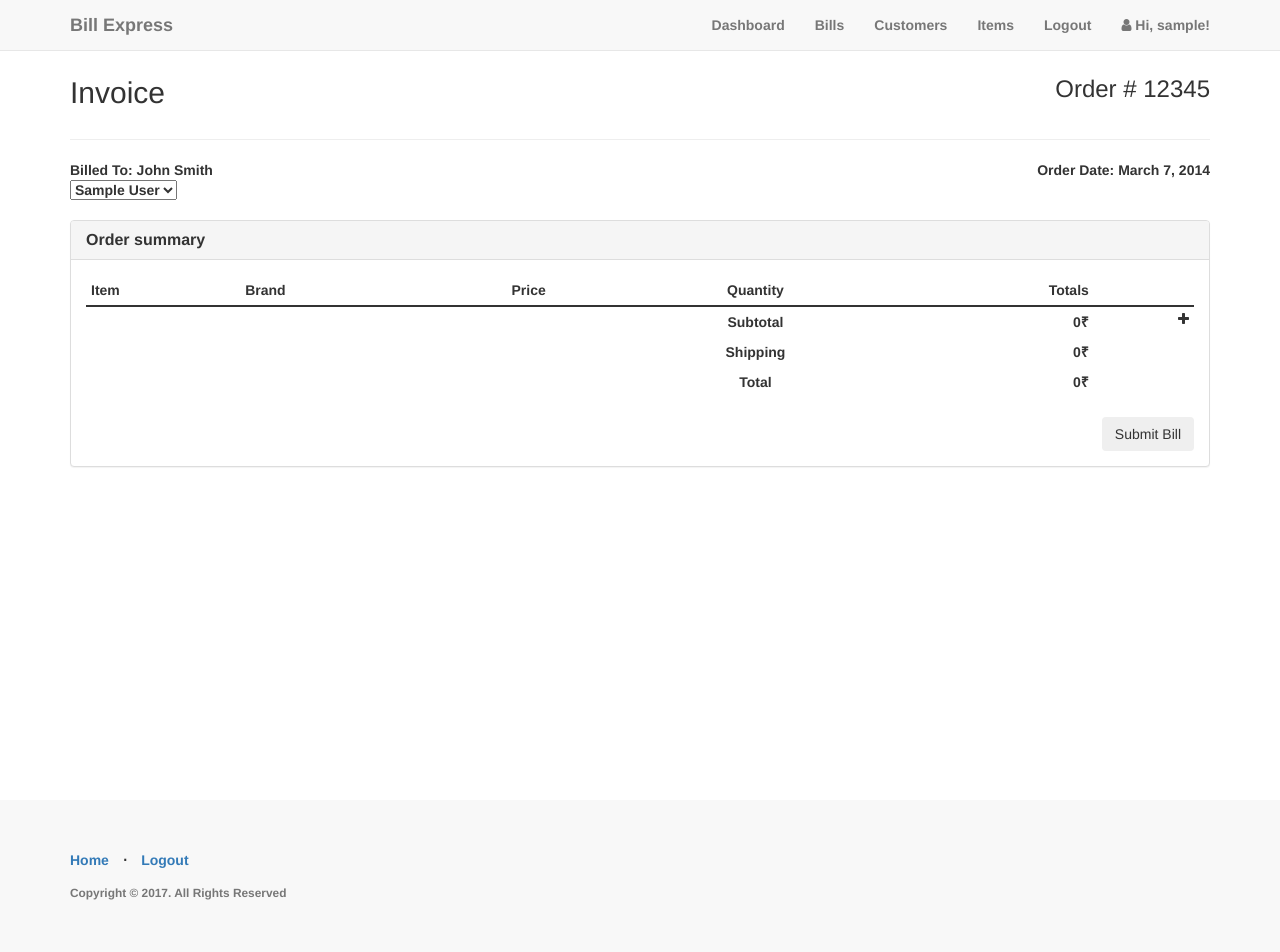
After one commit to renacimiento/bill-express, a Flask app: page /admin/bills/add in a window 1280 px wide. The commit adds this page. Run offline with Flask 2, Linux system fonts and the light colour scheme; a user stored in the database is signed in; tables that the repository leaves empty hold one stand-in row (values such as "Sample post"); parts of the project's set-up code (start-up, migrations or seed data) failed here and were passed over; some libraries are stand-ins or nearby versions.

Commit message:
Create/View Bill

```diff
--- a/app/admin/views.py
+++ b/app/admin/views.py
@@ -1,12 +1,12 @@
 # app/admin/views.py
 
-from flask import abort, flash, redirect, render_template, url_for
+from flask import abort, flash, redirect, render_template, url_for, request
 from flask_login import current_user, login_required
-
+import json
 from . import admin
 from forms import CustomerForm, ItemForm
 from .. import db
-from ..models import Customer, Item
+from ..models import Customer, Item, Bill, BillDetail
 
 def check_admin():
     """
@@ -243,3 +243,160 @@ def delete_item(id):
     return redirect(url_for('admin.list_items'))
 
     return render_template(title="Delete Item")
+
+
+
+@admin.route('/bills', methods=['GET', 'POST'])
+@login_required
+def list_bills():
+
+    check_admin()
+
+    bills = Bill.query.all()
+    return render_template('admin/bills/bills.html',
+                           bills=bills, title="Bills")
+
+
+@admin.route('/bills/add', methods=['GET', 'POST'])
+@login_required
+def add_bill():
+    """
+    Add a bill to the database
+    """
+    check_admin()
+    print ("HERE")
+    if request.data:
+        print("POST_REQUEST")
+        # data = request.data
+        data = request.json
+        # data = json.loads(request.data.decode(encoding='UTF-8'))
+        print data
+        bill = Bill(bil_number=1,customer_id=data["customer_id"],customer_name=data["customer_name"],
+            total_bill=data["total_bill"],status=data["payment_status"])
+        db.session.add(bill)
+        db.session.flush()
+        print "HERES THE GENERATED ID"
+        bill_id = bill.id
+        items = data["items"]
+        for i,item in enumerate(items):
+            print "HERES THE Item"
+            print item
+            item_id = item["item_id"]
+            item_price = item["item_price"]
+            quantity = item["quantity"]
+            total_price = item["total_price"]
+            billdetail = BillDetail(bill_id = bill_id,item_id=item_id,
+                item_price=item_price,quantity=quantity,total_price=total_price)
+            db.session.add(billdetail)
+        db.session.commit()
+        flash('You have successfully added a new bill.')
+        return redirect(url_for('admin.list_bills'))
+
+    add_bill = True
+    items = Item.query.all()
+    customers = Customer.query.all()
+
+
+    # if form.validate_on_submit():
+    #     bill = Bill(name=form.name.data,
+    #                             TIN=form.TIN.data,phone_number=form.phone_number.data,address=form.address.data)
+    #     try:
+    #         # add bill to the database
+    #         db.session.add(bill)
+    #         db.session.commit()
+    #         flash('You have successfully added a new bill.')
+    #     except Exception, e:
+    #         print str(e)
+    #         db.session.rollback()
+    #         # in case bill name already exists
+    #         flash('Error: bill name already exists.')
+    #         return render_template('admin/bills/bill.html', action="Add",
+    #                        add_bill=add_bill, form=form,
+    #                        bill=bill, title="Add Bill")
+
+    #     # redirect to bills page
+    #     return redirect(url_for('admin.list_bills'))
+
+    # load bill template
+    return render_template('admin/bills/bill.html', action="Add",
+                           add_bill=add_bill,items=items,customers=customers,title="Add Bill")
+
+
+@admin.route('/bills/edit/<int:id>', methods=['GET', 'POST'])
+@login_required
+def edit_bill(id):
+    """
+    Edit a bill
+    """
+    return
+    check_admin()
+
+    add_bill = False
+
+    bill = Bill.query.get_or_404(id)
+    form = BillForm(obj=bill)
+    if form.validate_on_submit():
+        bill.name = form.name.data
+        bill.TIN = form.TIN.data
+        bill.phone_number = form.phone_number.data
+        bill.address = form.address.data
+        db.session.commit()
+        flash('You have successfully edited the bill.')
+
+        # redirect to the bills page
+        return redirect(url_for('admin.list_bills'))
+    else:
+        print "VALIDATION FAILED"
+        return render_template('admin/bills/bill.html', action="Edit",
+                           add_bill=add_bill, form=form,
+                           bill=bill, title="Edit Bill")
+    form.name.data = bill.name
+    form.TIN.data = bill.TIN
+    form.phone_number.data = bill.phone_number
+    form.address.data = bill.address
+
+    return render_template('admin/bills/bill.html', action="Edit",
+                           add_bill=add_bill, form=form,
+                           bill=bill, title="Edit Bill")
+
+@admin.route('/bills/delete/<int:id>', methods=['GET','POST'])
+@login_required
+def delete_bill(id):
+    """
+    Delete a bill from the database
+    """
+    return
+    check_admin()
+
+    bill = Bill.query.get_or_404(id)
+    db.session.delete(bill)
+    db.session.commit()
+    flash('You have successfully deleted the bill.')
+
+    # redirect to the bills page
+    return redirect(url_for('admin.list_bills'))
+
+    return render_template(title="Delete Bill")
+
+@admin.route('/bills/<int:id>', methods=['GET'])
+@login_required
+def view_bill(id):
+    """
+    View a bill
+    """
+    check_admin()
+
+
+    bill = Bill.query.get_or_404(id)
+    print bill
+    billdetails = db.session.query(BillDetail,Item).filter(BillDetail.bill_id==id).join(Item).all()
+    print "=============="
+    print billdetails
+    # form = CustomerForm(obj=customer)
+    # form.name.data = customer.name
+    # form.TIN.data = customer.TIN
+    # form.phone_number.data = customer.phone_number
+    # form.address.data = customer.address
+
+    return render_template('admin/bills/view_bill.html', action="View",
+                           bill=bill,billdetails=billdetails, title="View Bill")
--- a/app/models.py
+++ b/app/models.py
@@ -98,7 +98,7 @@ class BillDetail(db.Model):
     total_price = db.Column(db.DECIMAL(10,2))
 
     def __repr__(self):
-        return '<Bill: {}>'.format(self.name)
+        return '<BillDetail: {}>'.format(self.bill_id)
 
 class Bill(db.Model):
 
@@ -113,7 +113,7 @@ class Bill(db.Model):
     customer_id = db.Column(db.Integer,db.ForeignKey('customers.id'))
     customer_name = db.Column(db.String(60))
     date = db.Column(db.Date)
-    brand = db.Column(db.String(50))
+    brand = db.Column(db.String(50))#Remove Brand
     bill_amount_1 = db.Column(db.DECIMAL(10,2))
     bill_amount_2 = db.Column(db.DECIMAL(10,2))
     tax_amount_1 = db.Column(db.DECIMAL(10,2))
@@ -122,4 +122,4 @@ class Bill(db.Model):
     status = db.Column(db.Boolean,default=False)
 
     def __repr__(self):
-        return '<Item: {}>'.format(self.name)
+        return '<Bill: {}>'.format(self.bil_number)
--- a/app/static/css/style.css
+++ b/app/static/css/style.css
@@ -105,7 +105,7 @@ p.copyright {
   min-height: 100%;
   height: auto !important;
   height: 100%;
-  margin: 0 auto -4em;
+  margin: 4em auto -4em;
 }
 
 .outer {
--- /dev/null
+++ b/app/templates/admin/bills/bill.html
@@ -0,0 +1,202 @@
+<!-- app/templates/admin/bill/bill.html -->
+
+{% import "bootstrap/wtf.html" as wtf %}
+{% import "bootstrap/utils.html" as utils %}
+{% extends "base.html" %}
+{% block title %}
+    {% if add_bill %}
+        Add Bill
+    {% else %}
+        Edit Bill
+    {% endif %}
+{% endblock %}
+{% block body %}
+<link rel="stylesheet" href="https://maxcdn.bootstrapcdn.com/bootstrap/3.3.7/css/bootstrap.min.css" integrity="sha384-BVYiiSIFeK1dGmJRAkycuHAHRg32OmUcww7on3RYdg4Va+PmSTsz/K68vbdEjh4u" crossorigin="anonymous">
+<script src="https://ajax.googleapis.com/ajax/libs/jquery/3.1.1/jquery.min.js"></script>
+<script>
+$(document).ready(function(){
+    $("#add-item").click(function(){
+
+        str = "";
+        str += "<tr class='item-row'>\
+                    <td>\
+                        <select class='item-select'>"
+        {% for item in items %}
+        str += "<option value='{{item.id}}'>{{item.name}}</option>"
+        {% endfor %}
+        str += "</select> \
+                </td> \
+                <td> \
+                    BAND \
+                </td> \
+                <td class='text-center'><input class='item-price' onkeypress='return (event.charCode >= 48 && event.charCode <= 57) || (event.charCode==46)'></input></td>\
+                <td class='text-center'><input class='item-quantity' onkeypress='return event.charCode >= 48 && event.charCode <= 57'></input></td>\
+                <td class='text-right item-total'></td>\
+                <td><i class='fa fa-trash pull-right'></i> </td>\
+                </tr>"
+        $('#bill-rows > tr').eq($('#bill-rows > tr.item-row').length).before(str);
+
+    });
+    function update_total () {
+        var total_price = 0;
+        $('.item-total').each(function(argument) {
+            total_price += parseFloat(parseFloat($(this).html()).toFixed(2))
+            // total_price += parseFloat($(this).html())
+        });
+        $('.sub-total').html(total_price)
+    }
+    $(document).on('change', '.item-price', function(){
+        var quantity = $(this).closest('td').next().find('input.item-quantity').val();
+        if (quantity == ""){
+            console.log("NO Quantity Mentioned")
+        } else {
+            var total_price = $(this).val()*quantity
+            $(this).closest('td').next().next().html(parseFloat(total_price).toFixed(2))
+            update_total()
+        }
+    });
+    $(document).on('change', '.item-quantity', function(){
+        var price = $(this).closest('td').prev().find('input.item-price').val();
+        if (price == ""){
+            console.log("NO price Mentioned")
+        } else {
+            var total_price = $(this).val()*price
+            $(this).closest('td').next().html(parseFloat(total_price).toFixed(2))
+            update_total()
+        }
+    });
+    $(document).on('click', '.fa-trash', function(){
+        $(this).closest('tr').remove();
+        update_total()
+    });
+    $(document).on('click', '.bill-submit', function(){
+        var obj = {}
+        obj.customer_id = $('.customer-name').val();
+        obj.customer_name = $('.customer-name option:selected').text();
+        obj.total_bill = $('.sub-total').html();
+        obj.payment_status = false;
+        items = []
+        $('.item-row').each(function(argument) {
+           var itemObj = {}
+           itemObj.item_price = $(this).find('.item-price').val();
+           itemObj.quantity = $(this).find('.item-quantity').val();
+           itemObj.total_price = $(this).find('.item-total').html();
+           itemObj.item_id = $(this).find('.item-select').val();
+           items.push(itemObj);
+        });
+        obj.items = items
+        console.log(obj);
+
+
+        $.ajax({
+            url: '/admin/bills/add',
+            type: 'POST',
+            data: JSON.stringify(obj),
+            contentType: 'application/json; charset=utf-8',
+            dataType: 'json',
+            success: function(msg) {
+                alert(msg);
+            }
+        });
+    });
+});
+</script>
+<style type="text/css">
+        .invoice-title h2, .invoice-title h3 {
+        display: inline-block;
+    }
+
+    .table > tbody > tr > .no-line {
+        border-top: none;
+    }
+
+    .table > thead > tr > .no-line {
+        border-bottom: none;
+    }
+
+    .table > tbody > tr > .thick-line {
+        border-top: 2px solid;
+    }
+</style>
+
+
+<div class="container">
+    <div class="row">
+        <div class="col-xs-12">
+    		<div class="invoice-title">
+    			<h2>Invoice</h2><h3 class="pull-right">Order # 12345</h3>
+    		</div>
+    		<hr>
+    		<div class="row">
+    			<div class="col-xs-6">
+    				<address>
+    				<strong>Billed To:</strong>
+    					John Smith<br>
+                        <select class='customer-name'>
+                            {% for customer in customers %}
+                            <option value='{{customer.id}}'>{{customer.name}}</option>
+                            {% endfor %}
+                        </select>
+    				</address>
+    			</div>
+    			<div class="col-xs-6 text-right">
+    				<address>
+    					<strong>Order Date:</strong>
+    					March 7, 2014<br><br>
+    				</address>
+    			</div>
+    		</div>
+    	</div>
+    </div>
+    <div class="row">
+    	<div class="col-md-12">
+    		<div class="panel panel-default">
+    			<div class="panel-heading">
+    				<h3 class="panel-title"><strong>Order summary</strong></h3>
+    			</div>
+    			<div class="panel-body">
+    				<div class="table-responsive">
+    					<table class="table table-condensed">
+    						<thead>
+                                <tr>
+        							<td><strong>Item</strong></td>
+                                    <td><strong>Brand</strong></td>
+        							<td class="text-center"><strong>Price</strong></td>
+        							<td class="text-center"><strong>Quantity</strong></td>
+        							<td class="text-right"><strong>Totals</strong></td>
+                                </tr>
+    						</thead>
+    						<tbody id="bill-rows">
+    							<!-- foreach ($order->lineItems as $line) or some such thing here -->
+    							<tr>
+    								<td class="thick-line"></td>
+    								<td class="thick-line"></td>
+                                    <td class="thick-line"></td>
+    								<td class="thick-line text-center"><strong>Subtotal</strong></td>
+    								<td class="thick-line text-right"><strong class="sub-total">0</strong>&#8377; </td>
+                                    <td class="thick-line"><i id="add-item" class="fa fa-plus pull-right"></i></td>
+    							</tr>
+    							<tr>
+    								<td class="no-line"></td>
+    								<td class="no-line"></td>
+                                    <td class="no-line"></td>
+    								<td class="no-line text-center"><strong>Shipping</strong></td>
+    								<td class="no-line text-right">0&#8377; </td>
+    							</tr>
+    							<tr>
+    								<td class="no-line"></td>
+    								<td class="no-line"></td>
+                                    <td class="no-line"></td>
+    								<td class="no-line text-center"><strong>Total</strong></td>
+    								<td class="no-line text-right">0&#8377; </td>
+    							</tr>
+    						</tbody>
+    					</table>
+                        <button class='bill-submit btn pull-right'>Submit Bill</button>
+    				</div>
+    			</div>
+    		</div>
+    	</div>
+    </div>
+</div>
+{% endblock %}
--- a/app/templates/base.html
+++ b/app/templates/base.html
@@ -26,6 +26,7 @@
                   {% if current_user.is_authenticated %}
                     {% if current_user.is_admin %}
                       <li><a href="{{ url_for('home.admin_dashboard') }}">Dashboard</a></li>
+                      <li><a href="{{ url_for('admin.list_bills') }}">Bills</a></li>
                       <li><a href="{{ url_for('admin.list_customers') }}">Customers</a></li>
                       <li><a href="{{ url_for('admin.list_items') }}">Items</a></li>
                     {% else %}
```
Also changed, not shown: app/templates/admin/bills/bills.html (added, +66 -0 lines), app/templates/admin/bills/view_bill.html (added, +118 -0 lines), 2 other files.
